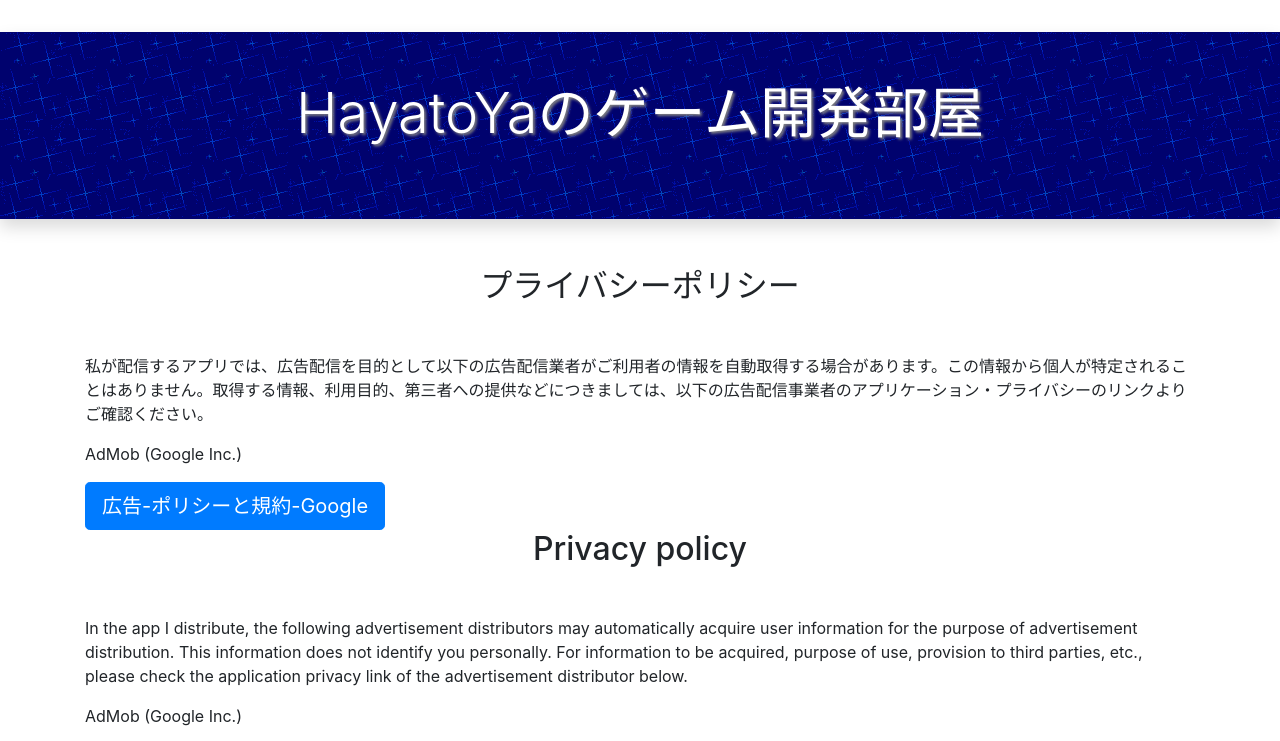
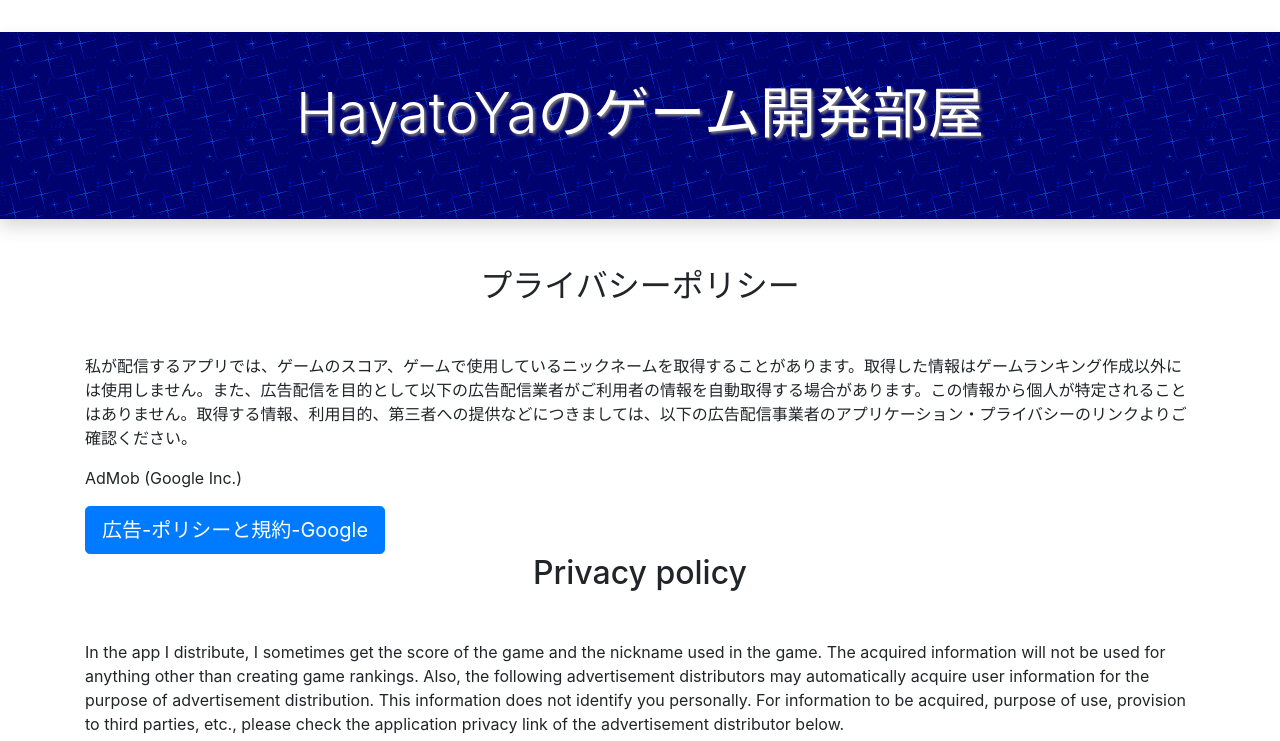
Before and after one commit to ZenUnt/HayatoyaPage, a plain HTML site: page policy.html in a window 1280 px wide. Shown: the top 741 px of the page. Drawn offline with nearby package versions, Linux system fonts and the light colour scheme.

Commit message:
プライバシーポリシーにオンラインランキングについて加筆。

```diff
--- a/policy.html
+++ b/policy.html
@@ -22,13 +22,13 @@
       <section class="py-5">
         <div class="container">
           <h2 class="text-center mb-5">プライバシーポリシー</h2>
-          <p>私が配信するアプリでは、広告配信を目的として以下の広告配信業者がご利用者の情報を自動取得する場合があります。この情報から個人が特定されることはありません。取得する情報、利用目的、第三者への提供などにつきましては、以下の広告配信事業者のアプリケーション・プライバシーのリンクよりご確認ください。</p>
+          <p>私が配信するアプリでは、ゲームのスコア、ゲームで使用しているニックネームを取得することがあります。取得した情報はゲームランキング作成以外には使用しません。また、広告配信を目的として以下の広告配信業者がご利用者の情報を自動取得する場合があります。この情報から個人が特定されることはありません。取得する情報、利用目的、第三者への提供などにつきましては、以下の広告配信事業者のアプリケーション・プライバシーのリンクよりご確認ください。</p>
           <p>AdMob (Google Inc.)</p>
           <a href="https://policies.google.com/technologies/ads?hl=ja" class="btn btn-primary btn-lg" target="_blank" rel="noopener noreferrer">広告-ポリシーと規約-Google</a>
         </div>
         <div class="container">
           <h2 class="text-center mb-5">Privacy policy</h2>
-          <p>In the app I distribute, the following advertisement distributors may automatically acquire user information for the purpose of advertisement distribution. This information does not identify you personally. For information to be acquired, purpose of use, provision to third parties, etc., please check the application privacy link of the advertisement distributor below.</p>
+          <p>In the app I distribute, I sometimes get the score of the game and the nickname used in the game. The acquired information will not be used for anything other than creating game rankings. Also, the following advertisement distributors may automatically acquire user information for the purpose of advertisement distribution. This information does not identify you personally. For information to be acquired, purpose of use, provision to third parties, etc., please check the application privacy link of the advertisement distributor below.</p>
           <p>AdMob (Google Inc.)</p>
           <a href="https://policies.google.com/technologies/ads?hl=en" class="btn btn-primary btn-lg" target="_blank" rel="noopener noreferrer">Ads-Policies and conventions-Google</a>
         </div>
```
